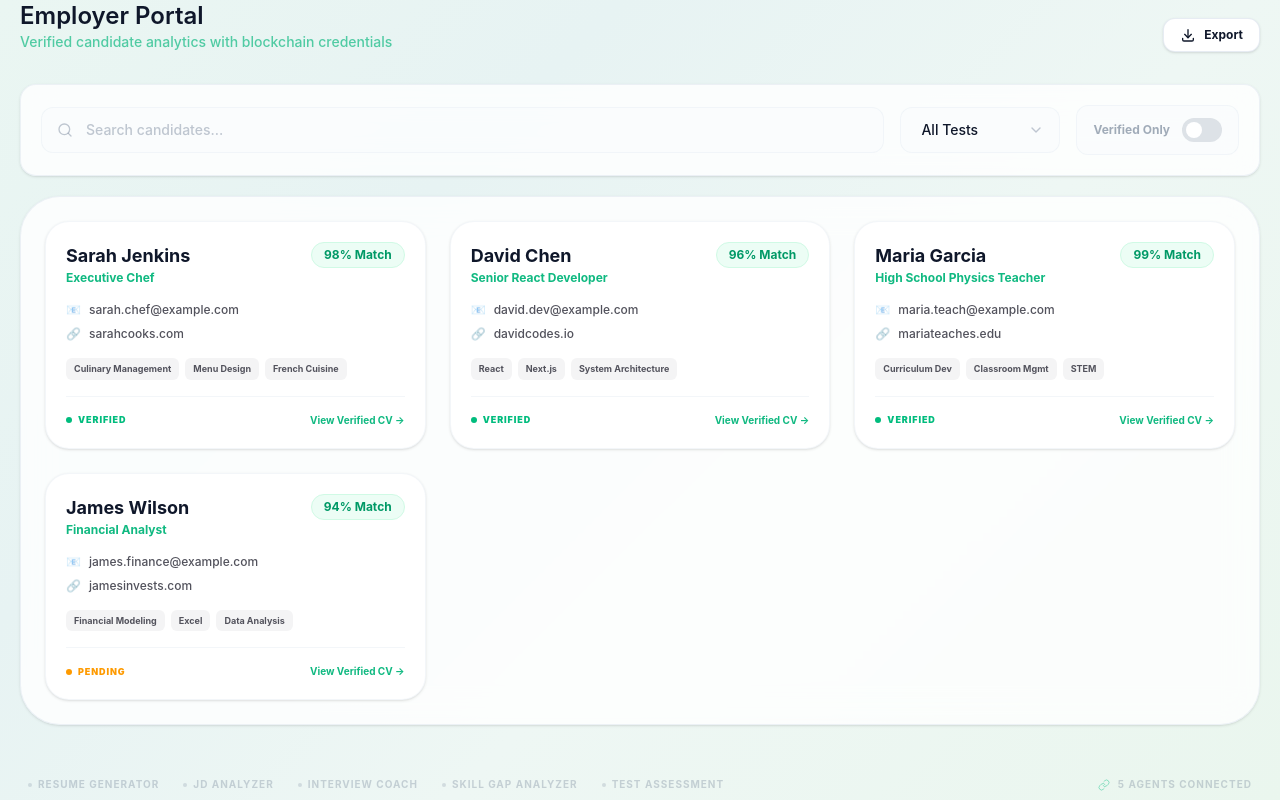
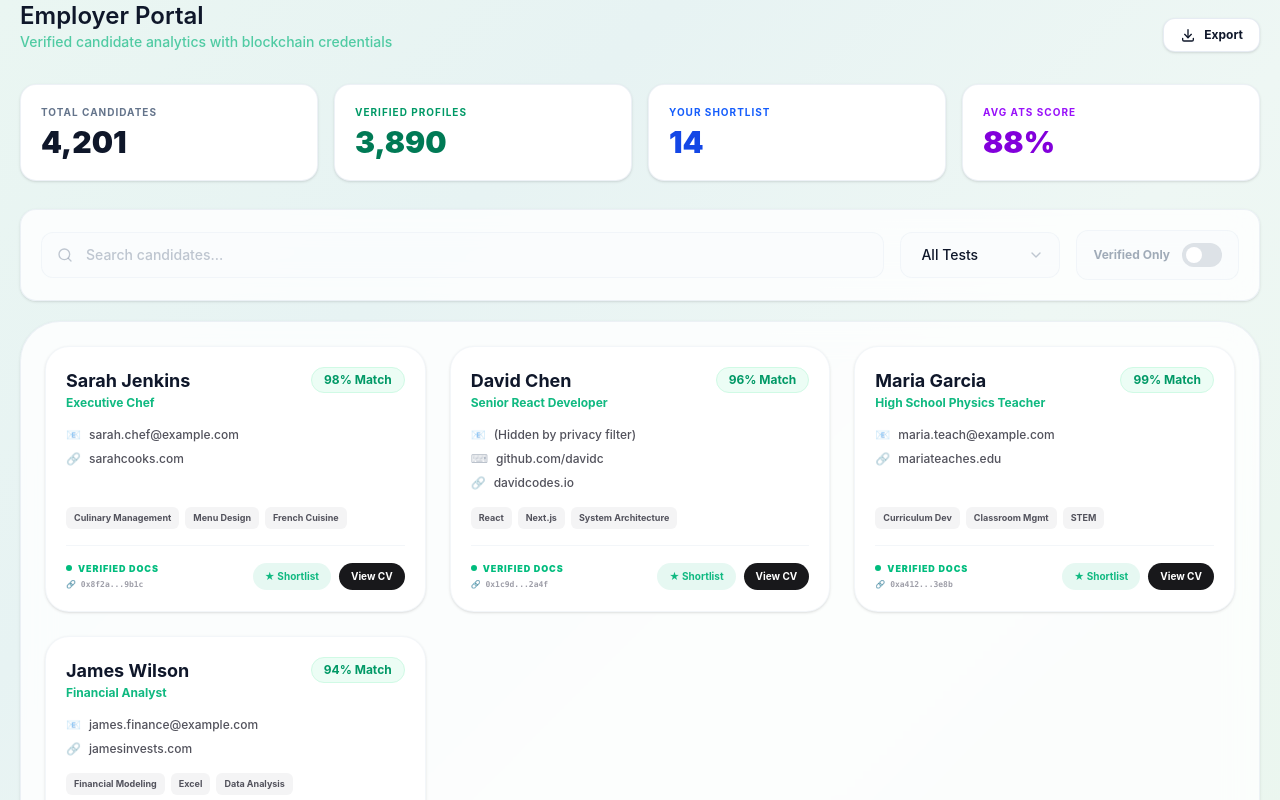
Before and after one commit to mishrabhagyshree9892-oss/SmartCV, a Next.js app in the folder frontend/: page /employer in a window 1280 px wide. Shown: the top 800 px of the page. Built offline with nearby package versions, Linux system fonts and the light colour scheme; no server answers; the database is empty.

Commit message:
feat: phase 3 recruiter dashboard with analytics and shortlisting ui

```diff
--- a/frontend/app/employer/page.tsx
+++ b/frontend/app/employer/page.tsx
@@ -18,6 +18,27 @@ export default function EmployerPortal() {
       </div>
 
       <div className="flex-1 flex flex-col gap-5">
+
+        {/* Recruiter Analytics Dashboard */}
+        <div className="grid grid-cols-1 md:grid-cols-4 gap-4 mb-2">
+           <div className="bg-white border border-border/60 p-5 rounded-2xl shadow-sm">
+              <p className="text-[10px] font-bold tracking-widest text-muted-foreground uppercase mb-1">Total Candidates</p>
+              <h2 className="text-3xl font-black text-foreground">4,201</h2>
+           </div>
+           <div className="bg-white border border-border/60 p-5 rounded-2xl shadow-sm">
+              <p className="text-[10px] font-bold tracking-widest text-emerald-600 uppercase mb-1">Verified Profiles</p>
+              <h2 className="text-3xl font-black text-emerald-700">3,890</h2>
+           </div>
+           <div className="bg-white border border-border/60 p-5 rounded-2xl shadow-sm">
+              <p className="text-[10px] font-bold tracking-widest text-blue-600 uppercase mb-1">Your Shortlist</p>
+              <h2 className="text-3xl font-black text-blue-700">14</h2>
+           </div>
+           <div className="bg-white border border-border/60 p-5 rounded-2xl shadow-sm">
+              <p className="text-[10px] font-bold tracking-widest text-purple-600 uppercase mb-1">Avg ATS Score</p>
+              <h2 className="text-3xl font-black text-purple-700">88%</h2>
+           </div>
+        </div>
+
         {/* Search Bar Card */}
         <div className="bg-card/80 backdrop-blur-[16px] border border-border/60 p-5 rounded-2xl shadow-sm flex items-center gap-4">
           <div className="flex-1 relative group">
@@ -54,10 +75,10 @@ export default function EmployerPortal() {
         <div className="bg-card/80 backdrop-blur-[16px] border border-border/60 p-6 rounded-[2.5rem] shadow-sm flex-1 flex flex-col min-h-[450px]">
            <div className="grid grid-cols-1 md:grid-cols-2 xl:grid-cols-3 gap-6">
              {[
-               { name: 'Sarah Jenkins', role: 'Executive Chef', score: 98, verified: true, email: 'sarah.chef@example.com', link: 'https://sarahcooks.com', skills: ['Culinary Management', 'Menu Design', 'French Cuisine'] },
-               { name: 'David Chen', role: 'Senior React Developer', score: 96, verified: true, email: 'david.dev@example.com', link: 'https://davidcodes.io', skills: ['React', 'Next.js', 'System Architecture'] },
-               { name: 'Maria Garcia', role: 'High School Physics Teacher', score: 99, verified: true, email: 'maria.teach@example.com', link: 'https://mariateaches.edu', skills: ['Curriculum Dev', 'Classroom Mgmt', 'STEM'] },
-               { name: 'James Wilson', role: 'Financial Analyst', score: 94, verified: false, email: 'james.finance@example.com', link: 'https://jamesinvests.com', skills: ['Financial Modeling', 'Excel', 'Data Analysis'] }
+               { name: 'Sarah Jenkins', role: 'Executive Chef', score: 98, verified: true, email: 'sarah.chef@example.com', link: 'https://sarahcooks.com', skills: ['Culinary Management', 'Menu Design', 'French Cuisine'], github: '', hash: '0x8f2a...9b1c' },
+               { name: 'David Chen', role: 'Senior React Developer', score: 96, verified: true, email: 'david.dev@hidden.com', link: 'https://davidcodes.io', skills: ['React', 'Next.js', 'System Architecture'], github: 'github.com/davidc', hash: '0x1c9d...2a4f' },
+               { name: 'Maria Garcia', role: 'High School Physics Teacher', score: 99, verified: true, email: 'maria.teach@example.com', link: 'https://mariateaches.edu', skills: ['Curriculum Dev', 'Classroom Mgmt', 'STEM'], github: '', hash: '0xa412...3e8b' },
+               { name: 'James Wilson', role: 'Financial Analyst', score: 94, verified: false, email: 'james.finance@example.com', link: 'https://jamesinvests.com', skills: ['Financial Modeling', 'Excel', 'Data Analysis'], github: '', hash: null }
              ].map((candidate, i) => (
                <div key={i} className="bg-white border border-border/40 p-5 rounded-3xl shadow-sm hover:shadow-lg transition-all flex flex-col gap-4">
                  <div className="flex justify-between items-start">
@@ -73,8 +94,14 @@ export default function EmployerPortal() {
                  <div className="space-y-2 text-xs font-medium text-muted-foreground flex-1">
                    <div className="flex items-center gap-2">
                      <span className="opacity-50">📧</span>
-                     <a href={`mailto:${candidate.email}`} className="hover:text-primary transition-colors text-zinc-600">{candidate.email}</a>
+                     <a href={`mailto:${candidate.email}`} className="hover:text-primary transition-colors text-zinc-600">{candidate.email.includes('hidden') ? '(Hidden by privacy filter)' : candidate.email}</a>
                    </div>
+                   {candidate.github && (
+                     <div className="flex items-center gap-2">
+                       <span className="opacity-50">⌨</span>
+                       <a href={`https://${candidate.github}`} target="_blank" rel="noopener noreferrer" className="hover:text-primary transition-colors text-zinc-600">{candidate.github}</a>
+                     </div>
+                   )}
                    <div className="flex items-center gap-2">
                      <span className="opacity-50">🔗</span>
                      <a href={candidate.link} target="_blank" rel="noopener noreferrer" className="hover:text-primary transition-colors text-zinc-600">{candidate.link.replace('https://', '')}</a>
@@ -88,12 +115,20 @@ export default function EmployerPortal() {
                  </div>
 
                  <div className="flex justify-between items-center pt-4 border-t border-border/40 mt-auto">
-                   {candidate.verified ? (
-                     <span className="flex items-center gap-1.5 text-[9px] font-black text-emerald-500 uppercase tracking-widest"><div className="w-1.5 h-1.5 bg-emerald-500 rounded-full"/> Verified</span>
-                   ) : (
-                     <span className="flex items-center gap-1.5 text-[9px] font-black text-amber-500 uppercase tracking-widest"><div className="w-1.5 h-1.5 bg-amber-500 rounded-full"/> Pending</span>
-                   )}
-                   <button className="text-[10px] font-bold text-primary hover:underline">View Verified CV →</button>
+                   <div className="flex flex-col gap-1">
+                     {candidate.verified ? (
+                       <span className="flex items-center gap-1.5 text-[9px] font-black text-emerald-500 uppercase tracking-widest" title="DigiLocker Verified"><div className="w-1.5 h-1.5 bg-emerald-500 rounded-full"/> Verified Docs</span>
+                     ) : (
+                       <span className="flex items-center gap-1.5 text-[9px] font-black text-amber-500 uppercase tracking-widest"><div className="w-1.5 h-1.5 bg-amber-500 rounded-full"/> Pending ID</span>
+                     )}
+                     {candidate.hash && (
+                       <span className="flex items-center gap-1.5 text-[8px] font-mono font-bold text-zinc-400" title="Blockchain Resume Hash">🔗 {candidate.hash}</span>
+                     )}
+                   </div>
+                   <div className="flex items-center gap-2">
+                     <button className="text-[10px] font-bold text-primary hover:underline px-3 py-1.5 bg-primary/10 rounded-full">★ Shortlist</button>
+                     <button className="text-[10px] font-bold bg-zinc-900 text-white px-3 py-1.5 rounded-full hover:bg-zinc-800 transition-colors">View CV</button>
+                   </div>
                  </div>
                </div>
              ))}
```
